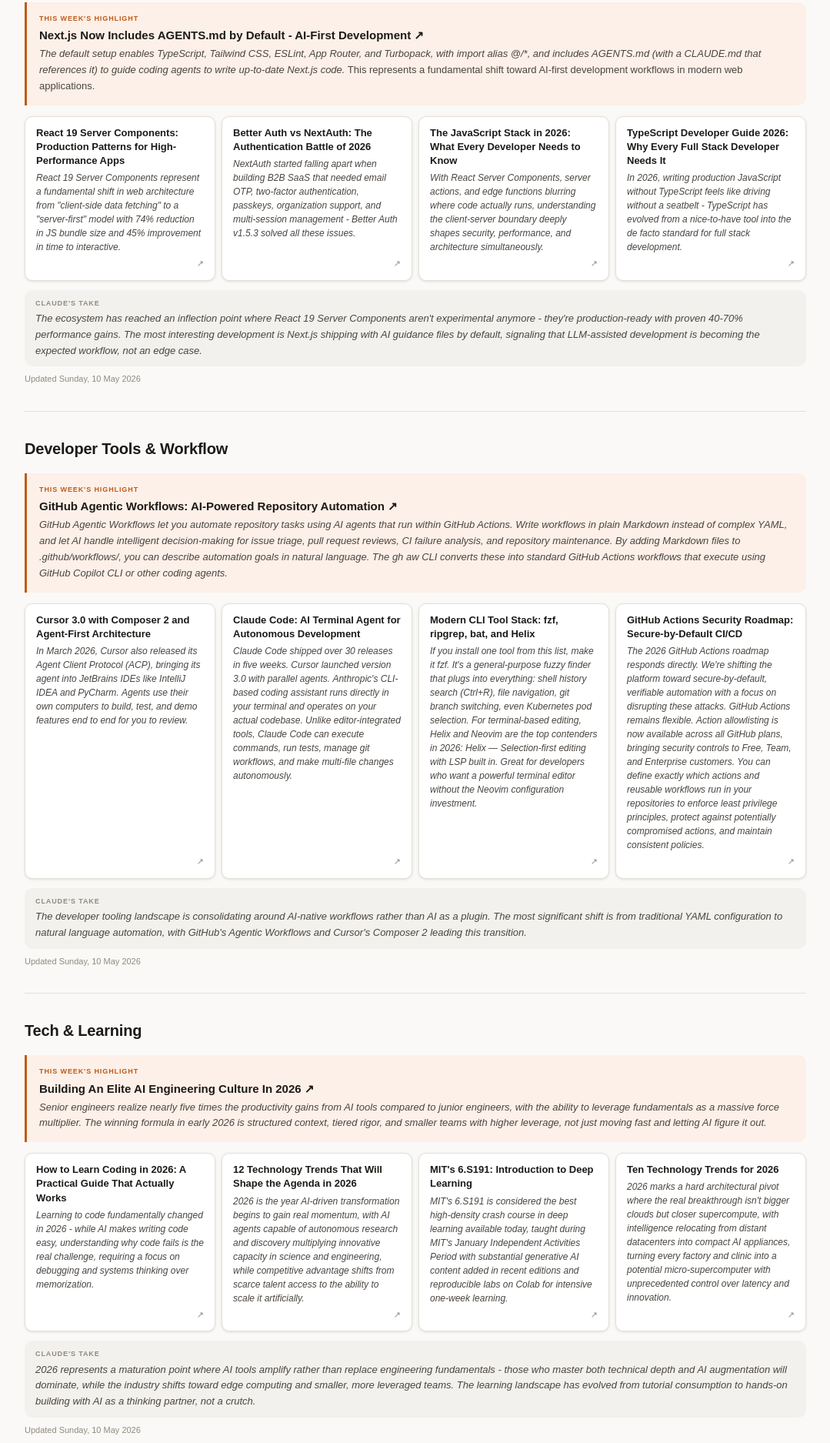
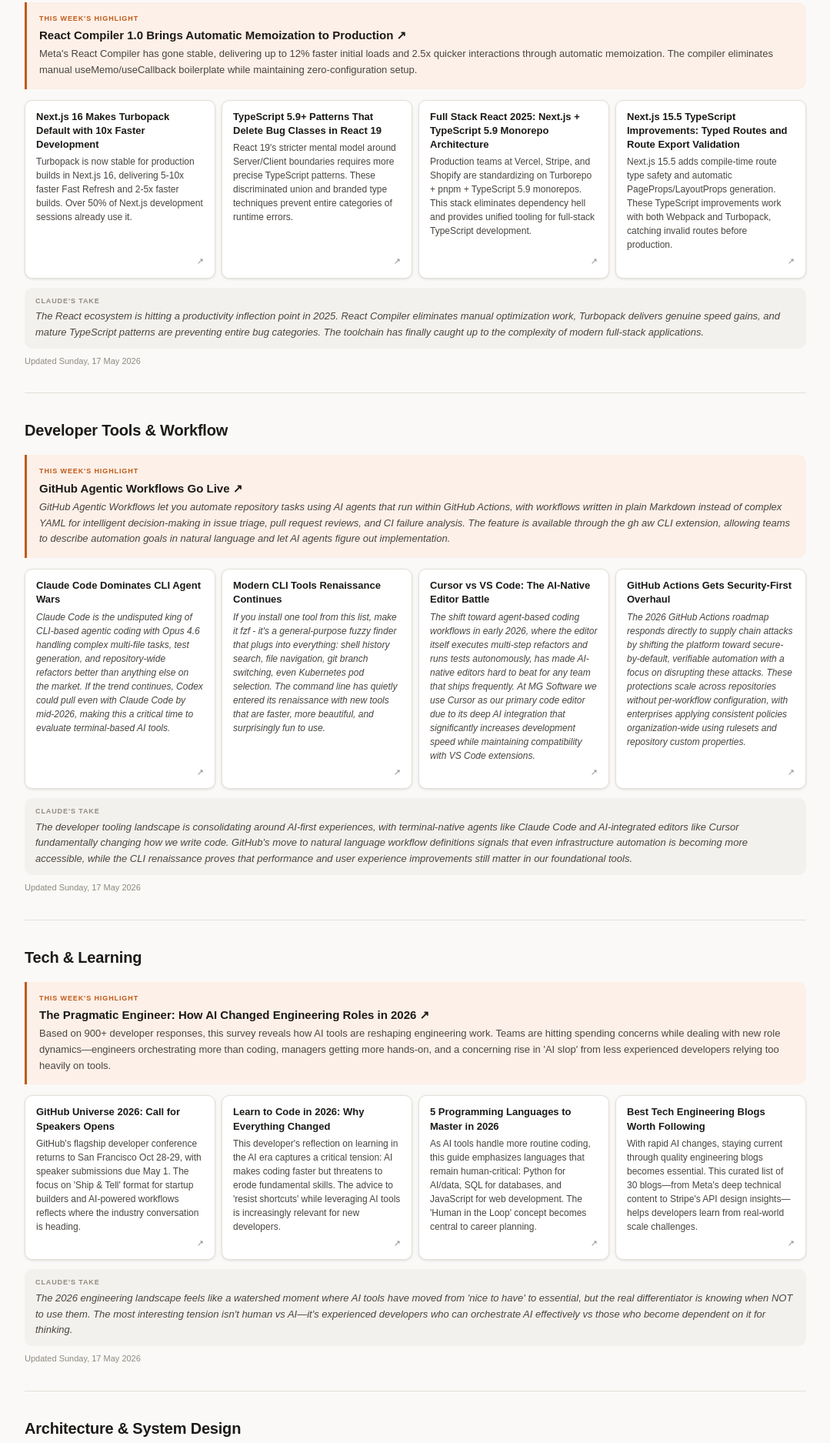
Before and after one commit to funfairlabs-incubator/learning-monkey-switch, a plain HTML site: page index.html in a window 1280 px wide. Shown: the part 1903-3778 px from the top of the page at 77% size, without its empty margins (100-1179 px from the left). Drawn offline with Linux system fonts and the light colour scheme.

Commit message:
deploy: da18bcdc4eaa55da8b422fc9942abb59322d83e7

```diff
--- a/index.html
+++ b/index.html
@@ -126,39 +126,39 @@
     <h2 class="topic-title">Next.js & Full-Stack</h2>
     <div class="highlight-card">
       <span class="highlight-label">This week's highlight</span>
-      <a href="https://nextjs.org/docs/app/getting-started/installation" target="_blank" rel="noopener noreferrer" class="highlight-link">
-        Next.js Now Includes AGENTS.md by Default - AI-First Development ↗
+      <a href="https://www.infoq.com/news/2025/12/react-compiler-meta/" target="_blank" rel="noopener noreferrer" class="highlight-link">
+        React Compiler 1.0 Brings Automatic Memoization to Production ↗
       </a>
-      <p class="highlight-summary"><cite index="1-15">The default setup enables TypeScript, Tailwind CSS, ESLint, App Router, and Turbopack, with import alias @/*, and includes AGENTS.md (with a CLAUDE.md that references it) to guide coding agents to write up-to-date Next.js code.</cite> This represents a fundamental shift toward AI-first development workflows in modern web applications.</p>
+      <p class="highlight-summary">Meta's React Compiler has gone stable, delivering up to 12% faster initial loads and 2.5x quicker interactions through automatic memoization. The compiler eliminates manual useMemo/useCallback boilerplate while maintaining zero-configuration setup.</p>
     </div>
     <div class="resources-grid">
 
-    <a href="https://dev.to/vikrant_bagal_afae3e25ca7/react-19-server-components-production-patterns-for-high-performance-apps-in-2026-3278" target="_blank" rel="noopener noreferrer" class="resource-card">
-      <span class="resource-title">React 19 Server Components: Production Patterns for High-Performance Apps</span>
-      <span class="resource-why"><cite index="16-2">React 19 Server Components represent a fundamental shift in web architecture from "client-side data fetching" to a "server-first" model with 74% reduction in JS bundle size and 45% improvement in time to interactive.</cite></span>
+    <a href="https://nextjs.org/blog/next-16" target="_blank" rel="noopener noreferrer" class="resource-card">
+      <span class="resource-title">Next.js 16 Makes Turbopack Default with 10x Faster Development</span>
+      <span class="resource-why">Turbopack is now stable for production builds in Next.js 16, delivering 5-10x faster Fast Refresh and 2-5x faster builds. Over 50% of Next.js development sessions already use it.</span>
       <span class="resource-link-icon">↗</span>
     </a>
-    <a href="https://medium.com/@andy.a.g/better-auth-vs-nextauth-why-i-switched-and-never-looked-back-e53e250915de" target="_blank" rel="noopener noreferrer" class="resource-card">
-      <span class="resource-title">Better Auth vs NextAuth: The Authentication Battle of 2026</span>
-      <span class="resource-why"><cite index="35-8,35-9">NextAuth started falling apart when building B2B SaaS that needed email OTP, two-factor authentication, passkeys, organization support, and multi-session management - Better Auth v1.5.3 solved all these issues.</cite></span>
+    <a href="https://medium.com/@Nexumo_/7-typescript-patterns-that-delete-bug-classes-in-react-19-d04870e2f579" target="_blank" rel="noopener noreferrer" class="resource-card">
+      <span class="resource-title">TypeScript 5.9+ Patterns That Delete Bug Classes in React 19</span>
+      <span class="resource-why">React 19's stricter mental model around Server/Client boundaries requires more precise TypeScript patterns. These discriminated union and branded type techniques prevent entire categories of runtime errors.</span>
       <span class="resource-link-icon">↗</span>
     </a>
-    <a href="https://www.javascriptdoctor.blog/2026/05/the-javascript-stack-in-2026-what-every_9.html" target="_blank" rel="noopener noreferrer" class="resource-card">
-      <span class="resource-title">The JavaScript Stack in 2026: What Every Developer Needs to Know</span>
-      <span class="resource-why"><cite index="22-28,22-29">With React Server Components, server actions, and edge functions blurring where code actually runs, understanding the client-server boundary deeply shapes security, performance, and architecture simultaneously.</cite></span>
+    <a href="https://medium.com/@mernstackdevbykevin/full-stack-react-in-2025-combining-next-js-c96bd2d74c9c" target="_blank" rel="noopener noreferrer" class="resource-card">
+      <span class="resource-title">Full Stack React 2025: Next.js + TypeScript 5.9 Monorepo Architecture</span>
+      <span class="resource-why">Production teams at Vercel, Stripe, and Shopify are standardizing on Turborepo + pnpm + TypeScript 5.9 monorepos. This stack eliminates dependency hell and provides unified tooling for full-stack TypeScript development.</span>
       <span class="resource-link-icon">↗</span>
     </a>
-    <a href="https://yashrajjain.in/blog/typescript-developer-guide-2026" target="_blank" rel="noopener noreferrer" class="resource-card">
-      <span class="resource-title">TypeScript Developer Guide 2026: Why Every Full Stack Developer Needs It</span>
-      <span class="resource-why"><cite index="25-4,25-6">In 2026, writing production JavaScript without TypeScript feels like driving without a seatbelt - TypeScript has evolved from a nice-to-have tool into the de facto standard for full stack development.</cite></span>
+    <a href="https://nextjs.org/blog/next-15-5" target="_blank" rel="noopener noreferrer" class="resource-card">
+      <span class="resource-title">Next.js 15.5 TypeScript Improvements: Typed Routes and Route Export Validation</span>
+      <span class="resource-why">Next.js 15.5 adds compile-time route type safety and automatic PageProps/LayoutProps generation. These TypeScript improvements work with both Webpack and Turbopack, catching invalid routes before production.</span>
       <span class="resource-link-icon">↗</span>
     </a>
     </div>
     <div class="claude-take">
       <span class="take-label">Claude's take</span>
-      <p>The ecosystem has reached an inflection point where React 19 Server Components aren't experimental anymore - they're production-ready with proven 40-70% performance gains. The most interesting development is Next.js shipping with AI guidance files by default, signaling that LLM-assisted development is becoming the expected workflow, not an edge case.</p>
+      <p>The React ecosystem is hitting a productivity inflection point in 2025. React Compiler eliminates manual optimization work, Turbopack delivers genuine speed gains, and mature TypeScript patterns are preventing entire bug categories. The toolchain has finally caught up to the complexity of modern full-stack applications.</p>
     </div>
-    <div class="section-meta">Updated Sunday, 10 May 2026</div>
+    <div class="section-meta">Updated Sunday, 17 May 2026</div>
   </section>
 
   <section class="topic-section">
@@ -166,77 +166,77 @@
     <div class="highlight-card">
       <span class="highlight-label">This week's highlight</span>
       <a href="https://github.blog/changelog/2026-02-13-github-agentic-workflows-are-now-in-technical-preview/" target="_blank" rel="noopener noreferrer" class="highlight-link">
-        GitHub Agentic Workflows: AI-Powered Repository Automation ↗
+        GitHub Agentic Workflows Go Live ↗
       </a>
-      <p class="highlight-summary"><cite index="17-3,17-4">GitHub Agentic Workflows let you automate repository tasks using AI agents that run within GitHub Actions. Write workflows in plain Markdown instead of complex YAML, and let AI handle intelligent decision-making for issue triage, pull request reviews, CI failure analysis, and repository maintenance.</cite> <cite index="17-5,17-6">By adding Markdown files to .github/workflows/, you can describe automation goals in natural language. The gh aw CLI converts these into standard GitHub Actions workflows that execute using GitHub Copilot CLI or other coding agents.</cite></p>
+      <p class="highlight-summary"><cite index="15-1,15-4">GitHub Agentic Workflows let you automate repository tasks using AI agents that run within GitHub Actions, with workflows written in plain Markdown instead of complex YAML for intelligent decision-making in issue triage, pull request reviews, and CI failure analysis.</cite> <cite index="15-8,15-10">The feature is available through the gh aw CLI extension, allowing teams to describe automation goals in natural language and let AI agents figure out implementation.</cite></p>
     </div>
     <div class="resources-grid">
 
-    <a href="https://cursor.com/" target="_blank" rel="noopener noreferrer" class="resource-card">
-      <span class="resource-title">Cursor 3.0 with Composer 2 and Agent-First Architecture</span>
-      <span class="resource-why"><cite index="21-1">In March 2026, Cursor also released its Agent Client Protocol (ACP), bringing its agent into JetBrains IDEs like IntelliJ IDEA and PyCharm.</cite> <cite index="24-7,24-8">Agents use their own computers to build, test, and demo features end to end for you to review.</cite></span>
-      <span class="resource-link-icon">↗</span>
-    </a>
-    <a href="https://fazm.ai/blog/ai-developer-tools-release-notes-changelog-april-2026" target="_blank" rel="noopener noreferrer" class="resource-card">
-      <span class="resource-title">Claude Code: AI Terminal Agent for Autonomous Development</span>
-      <span class="resource-why"><cite index="2-2,2-3">Claude Code shipped over 30 releases in five weeks. Cursor launched version 3.0 with parallel agents.</cite> <cite index="7-29,7-30">Anthropic's CLI-based coding assistant runs directly in your terminal and operates on your actual codebase. Unlike editor-integrated tools, Claude Code can execute commands, run tests, manage git workflows, and make multi-file changes autonomously.</cite></span>
+    <a href="https://tokencalculator.com/blog/best-ai-ide-cli-tools-april-2026-claude-code-wins" target="_blank" rel="noopener noreferrer" class="resource-card">
+      <span class="resource-title">Claude Code Dominates CLI Agent Wars</span>
+      <span class="resource-why"><cite index="4-14,4-15">Claude Code is the undisputed king of CLI-based agentic coding with Opus 4.6 handling complex multi-file tasks, test generation, and repository-wide refactors better than anything else on the market.</cite> <cite index="4-4">If the trend continues, Codex could pull even with Claude Code by mid-2026, making this a critical time to evaluate terminal-based AI tools.</cite></span>
       <span class="resource-link-icon">↗</span>
     </a>
     <a href="https://www.toolshelf.dev/blog/best-cli-tools-2026" target="_blank" rel="noopener noreferrer" class="resource-card">
-      <span class="resource-title">Modern CLI Tool Stack: fzf, ripgrep, bat, and Helix</span>
-      <span class="resource-why"><cite index="3-8,3-9">If you install one tool from this list, make it fzf. It's a general-purpose fuzzy finder that plugs into everything: shell history search (Ctrl+R), file navigation, git branch switching, even Kubernetes pod selection.</cite> <cite index="3-1,3-3">For terminal-based editing, Helix and Neovim are the top contenders in 2026: Helix — Selection-first editing with LSP built in. Great for developers who want a powerful terminal editor without the Neovim configuration investment.</cite></span>
+      <span class="resource-title">Modern CLI Tools Renaissance Continues</span>
+      <span class="resource-why"><cite index="3-8,3-9">If you install one tool from this list, make it fzf - it's a general-purpose fuzzy finder that plugs into everything: shell history search, file navigation, git branch switching, even Kubernetes pod selection.</cite> <cite index="5-5,5-6">The command line has quietly entered its renaissance with new tools that are faster, more beautiful, and surprisingly fun to use.</cite></span>
+      <span class="resource-link-icon">↗</span>
+    </a>
+    <a href="https://www.mgsoftware.nl/en/tools/best-ide-code-editors" target="_blank" rel="noopener noreferrer" class="resource-card">
+      <span class="resource-title">Cursor vs VS Code: The AI-Native Editor Battle</span>
+      <span class="resource-why"><cite index="24-17">The shift toward agent-based coding workflows in early 2026, where the editor itself executes multi-step refactors and runs tests autonomously, has made AI-native editors hard to beat for any team that ships frequently.</cite> <cite index="24-14,24-15">At MG Software we use Cursor as our primary code editor due to its deep AI integration that significantly increases development speed while maintaining compatibility with VS Code extensions.</cite></span>
       <span class="resource-link-icon">↗</span>
     </a>
     <a href="https://github.blog/news-insights/product-news/whats-coming-to-our-github-actions-2026-security-roadmap/" target="_blank" rel="noopener noreferrer" class="resource-card">
-      <span class="resource-title">GitHub Actions Security Roadmap: Secure-by-Default CI/CD</span>
-      <span class="resource-why"><cite index="14-14,14-15,14-16">The 2026 GitHub Actions roadmap responds directly. We're shifting the platform toward secure-by-default, verifiable automation with a focus on disrupting these attacks. GitHub Actions remains flexible.</cite> <cite index="11-16,11-17">Action allowlisting is now available across all GitHub plans, bringing security controls to Free, Team, and Enterprise customers. You can define exactly which actions and reusable workflows run in your repositories to enforce least privilege principles, protect against potentially compromised actions, and maintain consistent policies.</cite></span>
+      <span class="resource-title">GitHub Actions Gets Security-First Overhaul</span>
+      <span class="resource-why"><cite index="14-17,14-18">The 2026 GitHub Actions roadmap responds directly to supply chain attacks by shifting the platform toward secure-by-default, verifiable automation with a focus on disrupting these attacks.</cite> <cite index="14-5,14-6">These protections scale across repositories without per-workflow configuration, with enterprises applying consistent policies organization-wide using rulesets and repository custom properties.</cite></span>
       <span class="resource-link-icon">↗</span>
     </a>
     </div>
     <div class="claude-take">
       <span class="take-label">Claude's take</span>
-      <p>The developer tooling landscape is consolidating around AI-native workflows rather than AI as a plugin. The most significant shift is from traditional YAML configuration to natural language automation, with GitHub's Agentic Workflows and Cursor's Composer 2 leading this transition.</p>
+      <p>The developer tooling landscape is consolidating around AI-first experiences, with terminal-native agents like Claude Code and AI-integrated editors like Cursor fundamentally changing how we write code. GitHub's move to natural language workflow definitions signals that even infrastructure automation is becoming more accessible, while the CLI renaissance proves that performance and user experience improvements still matter in our foundational tools.</p>
     </div>
-    <div class="section-meta">Updated Sunday, 10 May 2026</div>
+    <div class="section-meta">Updated Sunday, 17 May 2026</div>
   </section>
 
   <section class="topic-section">
     <h2 class="topic-title">Tech & Learning</h2>
     <div class="highlight-card">
       <span class="highlight-label">This week's highlight</span>
-      <a href="https://cjroth.com/blog/2026-02-18-building-an-elite-engineering-culture" target="_blank" rel="noopener noreferrer" class="highlight-link">
-        Building An Elite AI Engineering Culture In 2026 ↗
+      <a href="https://newsletter.pragmaticengineer.com/p/the-impact-of-ai-on-software-engineers-2026" target="_blank" rel="noopener noreferrer" class="highlight-link">
+        The Pragmatic Engineer: How AI Changed Engineering Roles in 2026 ↗
       </a>
-      <p class="highlight-summary"><cite index="12-2,12-3,12-35,12-36">Senior engineers realize nearly five times the productivity gains from AI tools compared to junior engineers, with the ability to leverage fundamentals as a massive force multiplier. The winning formula in early 2026 is structured context, tiered rigor, and smaller teams with higher leverage, not just moving fast and letting AI figure it out.</cite></p>
+      <p class="highlight-summary">Based on 900+ developer responses, this survey reveals how AI tools are reshaping engineering work. Teams are hitting spending concerns while dealing with new role dynamics—engineers orchestrating more than coding, managers getting more hands-on, and a concerning rise in 'AI slop' from less experienced developers relying too heavily on tools.</p>
     </div>
     <div class="resources-grid">
 
-    <a href="https://dev.to/farhadrahimiklie/how-to-learn-coding-in-2026-a-practical-guide-that-actually-works-3f2l" target="_blank" rel="noopener noreferrer" class="resource-card">
-      <span class="resource-title">How to Learn Coding in 2026: A Practical Guide That Actually Works</span>
-      <span class="resource-why"><cite index="21-1,21-2,21-43,21-44">Learning to code fundamentally changed in 2026 - while AI makes writing code easy, understanding why code fails is the real challenge, requiring a focus on debugging and systems thinking over memorization.</cite></span>
+    <a href="https://github.blog/news-insights/company-news/github-universe-is-back-we-want-you-to-take-the-stage/" target="_blank" rel="noopener noreferrer" class="resource-card">
+      <span class="resource-title">GitHub Universe 2026: Call for Speakers Opens</span>
+      <span class="resource-why">GitHub's flagship developer conference returns to San Francisco Oct 28-29, with speaker submissions due May 1. The focus on 'Ship & Tell' format for startup builders and AI-powered workflows reflects where the industry conversation is heading.</span>
       <span class="resource-link-icon">↗</span>
     </a>
-    <a href="https://dobetter.esade.edu/en/technology-trends-2026" target="_blank" rel="noopener noreferrer" class="resource-card">
-      <span class="resource-title">12 Technology Trends That Will Shape the Agenda in 2026</span>
-      <span class="resource-why"><cite index="3-10,3-17,3-18">2026 is the year AI-driven transformation begins to gain real momentum, with AI agents capable of autonomous research and discovery multiplying innovative capacity in science and engineering, while competitive advantage shifts from scarce talent access to the ability to scale it artificially.</cite></span>
+    <a href="https://medium.com/@thinkchain/how-im-learning-to-code-in-2026-and-why-everything-changed-de1a6d40b47e" target="_blank" rel="noopener noreferrer" class="resource-card">
+      <span class="resource-title">Learn to Code in 2026: Why Everything Changed</span>
+      <span class="resource-why">This developer's reflection on learning in the AI era captures a critical tension: AI makes coding faster but threatens to erode fundamental skills. The advice to 'resist shortcuts' while leveraging AI tools is increasingly relevant for new developers.</span>
       <span class="resource-link-icon">↗</span>
     </a>
-    <a href="https://introtodeeplearning.com/" target="_blank" rel="noopener noreferrer" class="resource-card">
-      <span class="resource-title">MIT's 6.S191: Introduction to Deep Learning</span>
-      <span class="resource-why"><cite index="31-29,31-30,31-31,31-32">MIT's 6.S191 is considered the best high-density crash course in deep learning available today, taught during MIT's January Independent Activities Period with substantial generative AI content added in recent editions and reproducible labs on Colab for intensive one-week learning.</cite></span>
+    <a href="https://www.pluralsight.com/resources/blog/upskilling/five-great-programming-languages-2026" target="_blank" rel="noopener noreferrer" class="resource-card">
+      <span class="resource-title">5 Programming Languages to Master in 2026</span>
+      <span class="resource-why">As AI tools handle more routine coding, this guide emphasizes languages that remain human-critical: Python for AI/data, SQL for databases, and JavaScript for web development. The 'Human in the Loop' concept becomes central to career planning.</span>
       <span class="resource-link-icon">↗</span>
     </a>
-    <a href="https://www.thedigitalspeaker.com/ten-technology-trends-2026/" target="_blank" rel="noopener noreferrer" class="resource-card">
-      <span class="resource-title">Ten Technology Trends for 2026</span>
-      <span class="resource-why"><cite index="5-19,5-20,5-21">2026 marks a hard architectural pivot where the real breakthrough isn't bigger clouds but closer supercompute, with intelligence relocating from distant datacenters into compact AI appliances, turning every factory and clinic into a potential micro-supercomputer with unprecedented control over latency and innovation.</cite></span>
+    <a href="https://draft.dev/learn/engineering-blogs" target="_blank" rel="noopener noreferrer" class="resource-card">
+      <span class="resource-title">Best Tech Engineering Blogs Worth Following</span>
+      <span class="resource-why">With rapid AI changes, staying current through quality engineering blogs becomes essential. This curated list of 30 blogs—from Meta's deep technical content to Stripe's API design insights—helps developers learn from real-world scale challenges.</span>
       <span class="resource-link-icon">↗</span>
     </a>
     </div>
     <div class="claude-take">
       <span class="take-label">Claude's take</span>
-      <p>2026 represents a maturation point where AI tools amplify rather than replace engineering fundamentals - those who master both technical depth and AI augmentation will dominate, while the industry shifts toward edge computing and smaller, more leveraged teams. The learning landscape has evolved from tutorial consumption to hands-on building with AI as a thinking partner, not a crutch.</p>
+      <p>The 2026 engineering landscape feels like a watershed moment where AI tools have moved from 'nice to have' to essential, but the real differentiator is knowing when NOT to use them. The most interesting tension isn't human vs AI—it's experienced developers who can orchestrate AI effectively vs those who become dependent on it for thinking.</p>
     </div>
-    <div class="section-meta">Updated Sunday, 10 May 2026</div>
+    <div class="section-meta">Updated Sunday, 17 May 2026</div>
   </section>
 
   <section class="topic-section">
```
